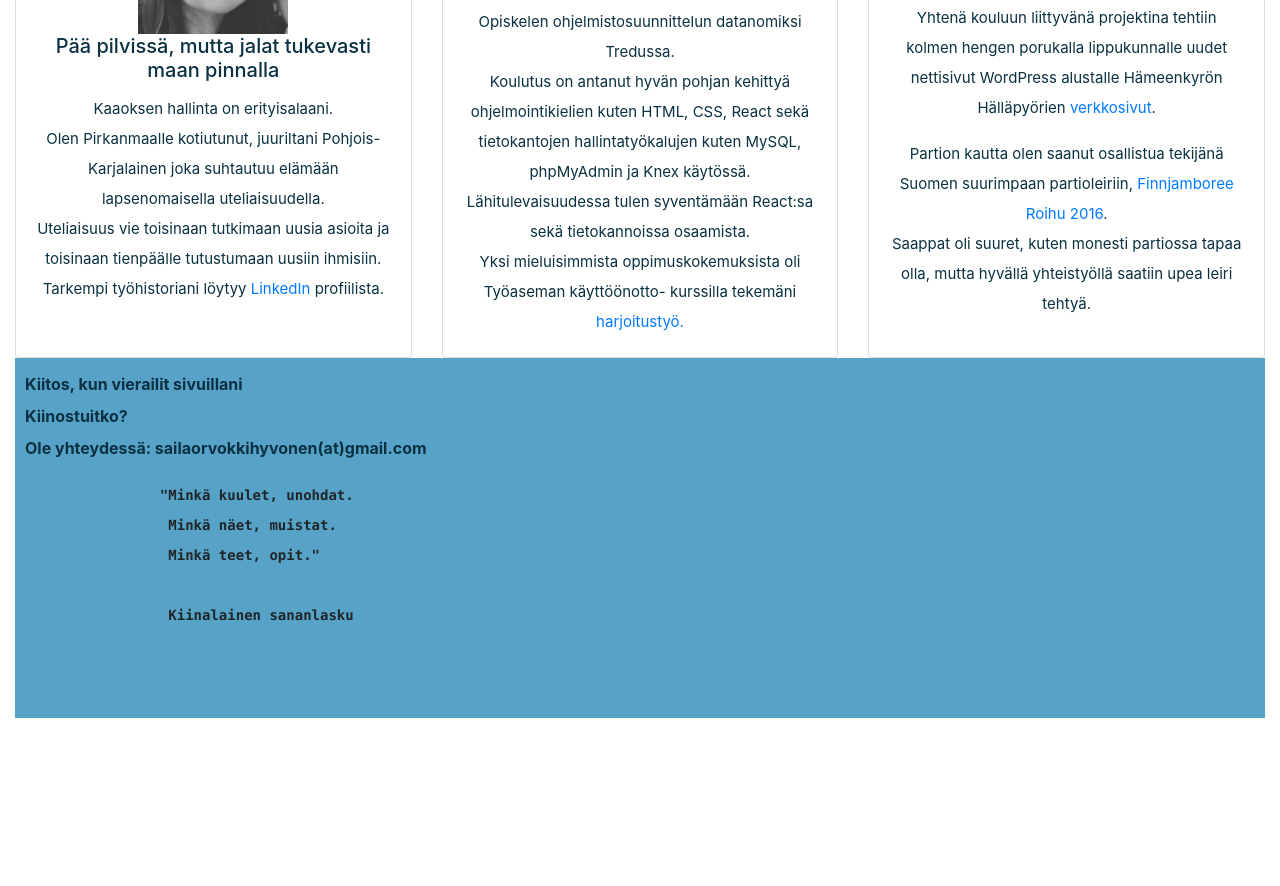
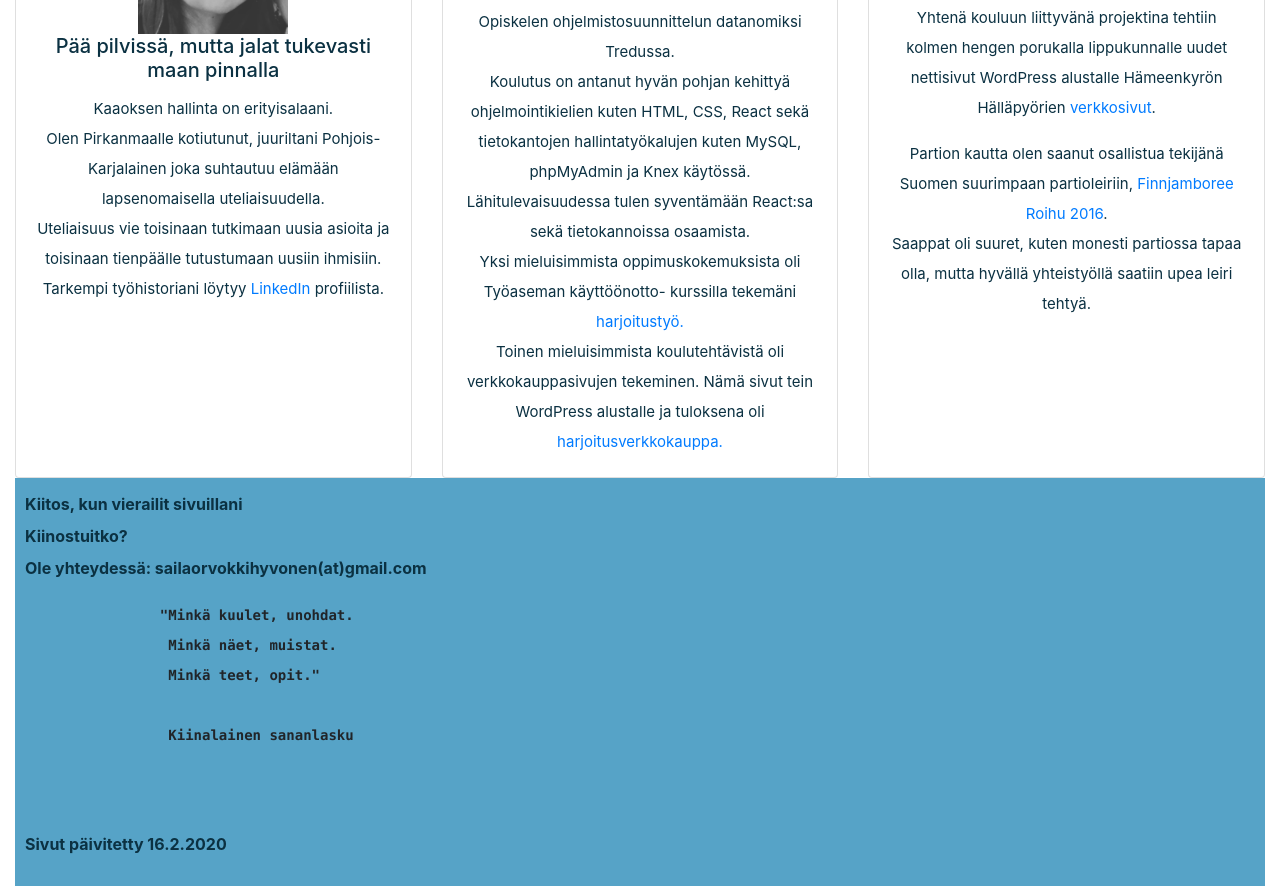
Before and after one commit to SailaOrvokki/SailaOrvokki.github.io, a plain HTML site: page index.html in a window 1280 px wide. Shown: the part 569-1455 px from the top of the page. Before the commit the page ends 1287 px from the top, so only its background shows below. Drawn offline with nearby package versions, Linux system fonts and the light colour scheme.

Commit message:
verkkokauppa lisätty

```diff
--- a/index.html
+++ b/index.html
@@ -78,7 +78,13 @@
                         Työaseman käyttöönotto- kurssilla tekemäni
                         <a href="Työaseman käyttöönotto-harjoitustyö_SailaHyvönen.pdf" class="card-link">
                             harjoitustyö.</a>
+                        <br>
+                        Toinen mieluisimmista koulutehtävistä oli verkkokauppasivujen tekeminen.
+                        Nämä sivut tein WordPress alustalle ja tuloksena oli
+                        <a href="http://localhost/wordpress/etusivu/" class="card-link">
+                            harjoitusverkkokauppa.</a>
                     </p>
+
                 </div>
             </div>
 
@@ -123,6 +129,7 @@
                  Kiinalainen sananlasku
                 </pre>
             <br>
+            <p>Sivut päivitetty 16.2.2020</p>
         </div>
 
     </div>
```
